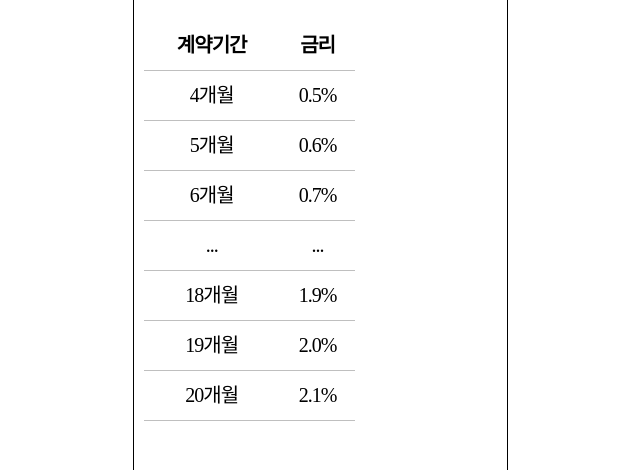
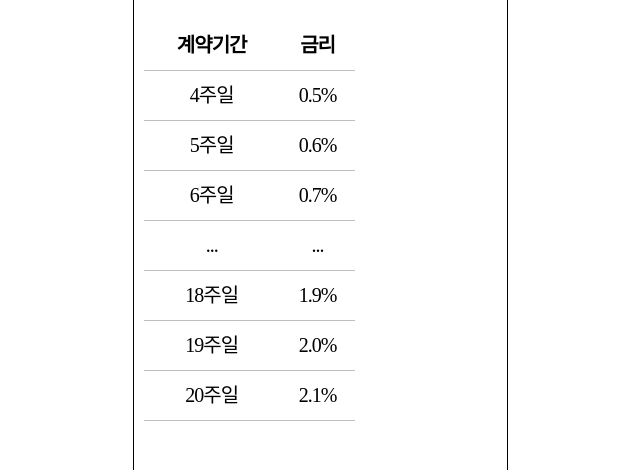
Before and after one commit to MoneyPlay-DigitalHanaro/front-end, a React (Create React App) app: page /savings/rate in a window 1280 px wide. Shown: the part 135-605 px from the top of the page, without its empty margins (320-960 px from the left). Built offline with nearby package versions, Linux system fonts and the light colour scheme; a web font is replaced by a local one.

Commit message:
Fix: 금리 정보 페이지 개월 -> 주일로 수정

```diff
--- a/src/pages/installmentSavings/InstallmentSavings.js
+++ b/src/pages/installmentSavings/InstallmentSavings.js
@@ -99,7 +99,7 @@ const InstallmentSavings = () => {
           <Savings
             key={sv.depositTypeId}
             savings_name={sv.depositName}
-            savings_rate={sv.depositInterestRate}
+            savings_rate="2.1"
             savings_minMonth={sv.minMonth}
             savings_maxMonth={sv.maxMonth}
             savings_id={sv.depositTypeId}
--- a/src/pages/installmentSavings/InstallmentSavingsJoin.js
+++ b/src/pages/installmentSavings/InstallmentSavingsJoin.js
@@ -177,6 +177,7 @@ const InstallmentSavingsJoin = () => {
     event.preventDefault();
 
     try {
+      console.log(formData);
       const response = await axios.post(
         "http://localhost:8080/game/deposit",
         formData
--- a/src/pages/installmentSavings/InstallmentSavingsRateInfo.js
+++ b/src/pages/installmentSavings/InstallmentSavingsRateInfo.js
@@ -46,15 +46,15 @@ const InstallmentSavingsRateInfo = () => {
                     <Head>금리</Head>
                 </Row>
                 <Row>
-                    <td>4개월</td>
+                    <td>4주일</td>
                     <td>0.5%</td>
                 </Row>
                 <Row>
-                    <td>5개월</td>
+                    <td>5주일</td>
                     <td>0.6%</td>
                 </Row>
                 <Row>
-                    <td>6개월</td>
+                    <td>6주일</td>
                     <td>0.7%</td>
                 </Row>
                 <Row>
@@ -62,15 +62,15 @@ const InstallmentSavingsRateInfo = () => {
                     <td>...</td>
                 </Row>
                 <Row>
-                    <td>18개월</td>
+                    <td>18주일</td>
                     <td>1.9%</td>
                 </Row>
                 <Row>
-                    <td>19개월</td>
+                    <td>19주일</td>
                     <td>2.0%</td>
                 </Row>
                 <Row>
-                    <td>20개월</td>
+                    <td>20주일</td>
                     <td>2.1%</td>
                 </Row>
             </InterestTable>
```
